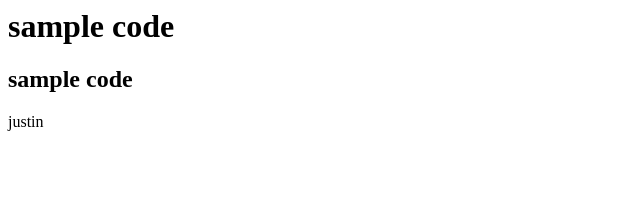
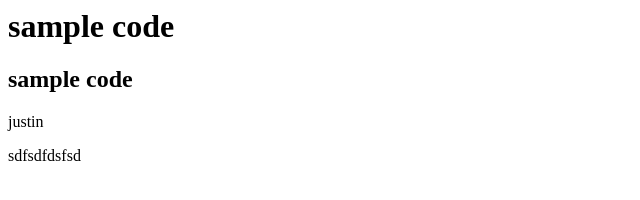
Before and after one commit to kohta9521/Github_Pair_Pratice, a plain HTML site: page index.html in a window 1280 px wide. Shown: the whole page, without its empty margins (0-640 px from the left). Drawn offline with Linux system fonts and the light colour scheme.

Commit message:
Update index.html

```diff
--- a/index.html
+++ b/index.html
@@ -1,3 +1,4 @@
 <h1>sample code</h1>
 <h2>sample code</h2>
 <p>justin</p>
+<p>sdfsdfdsfsd</p>
```
